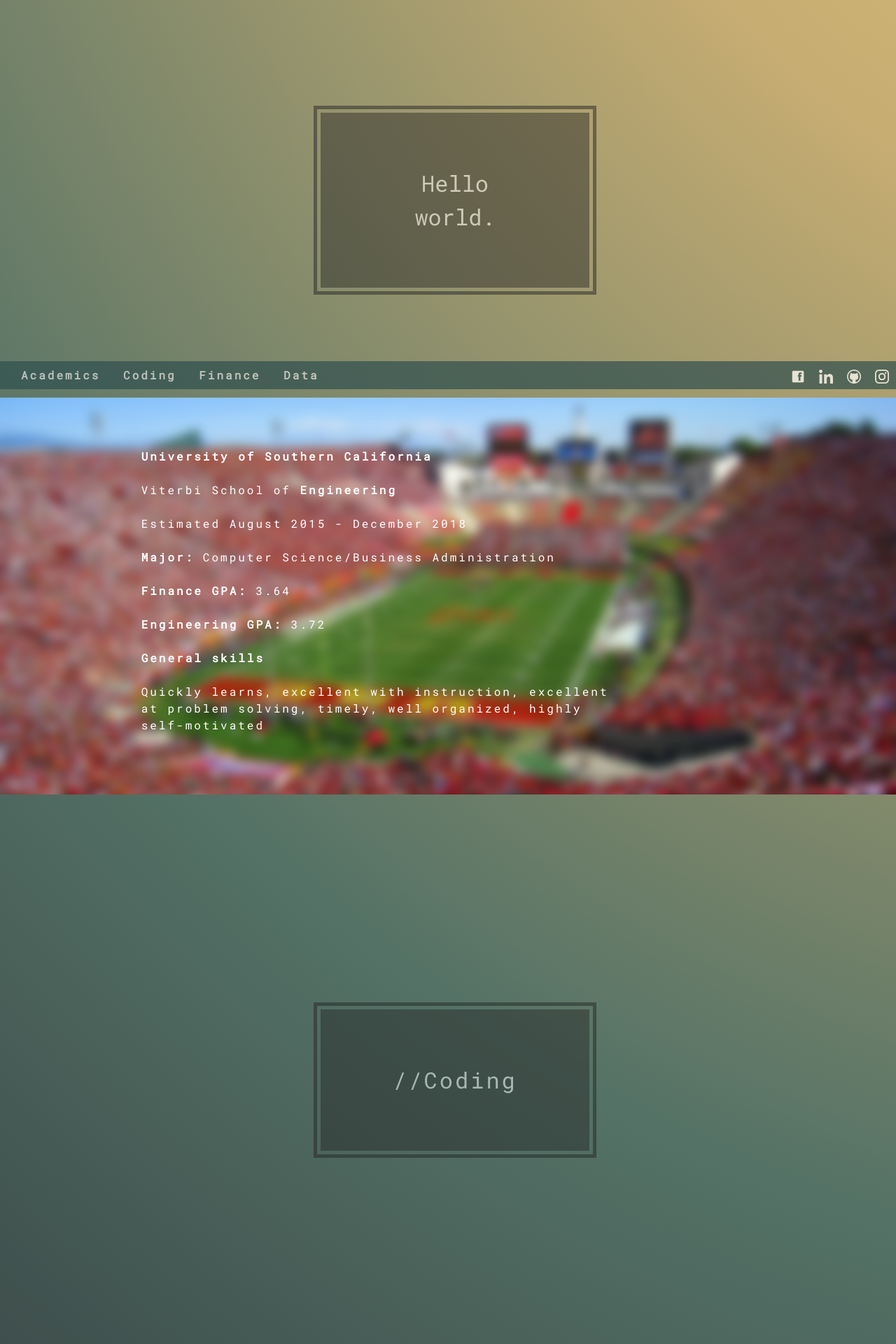
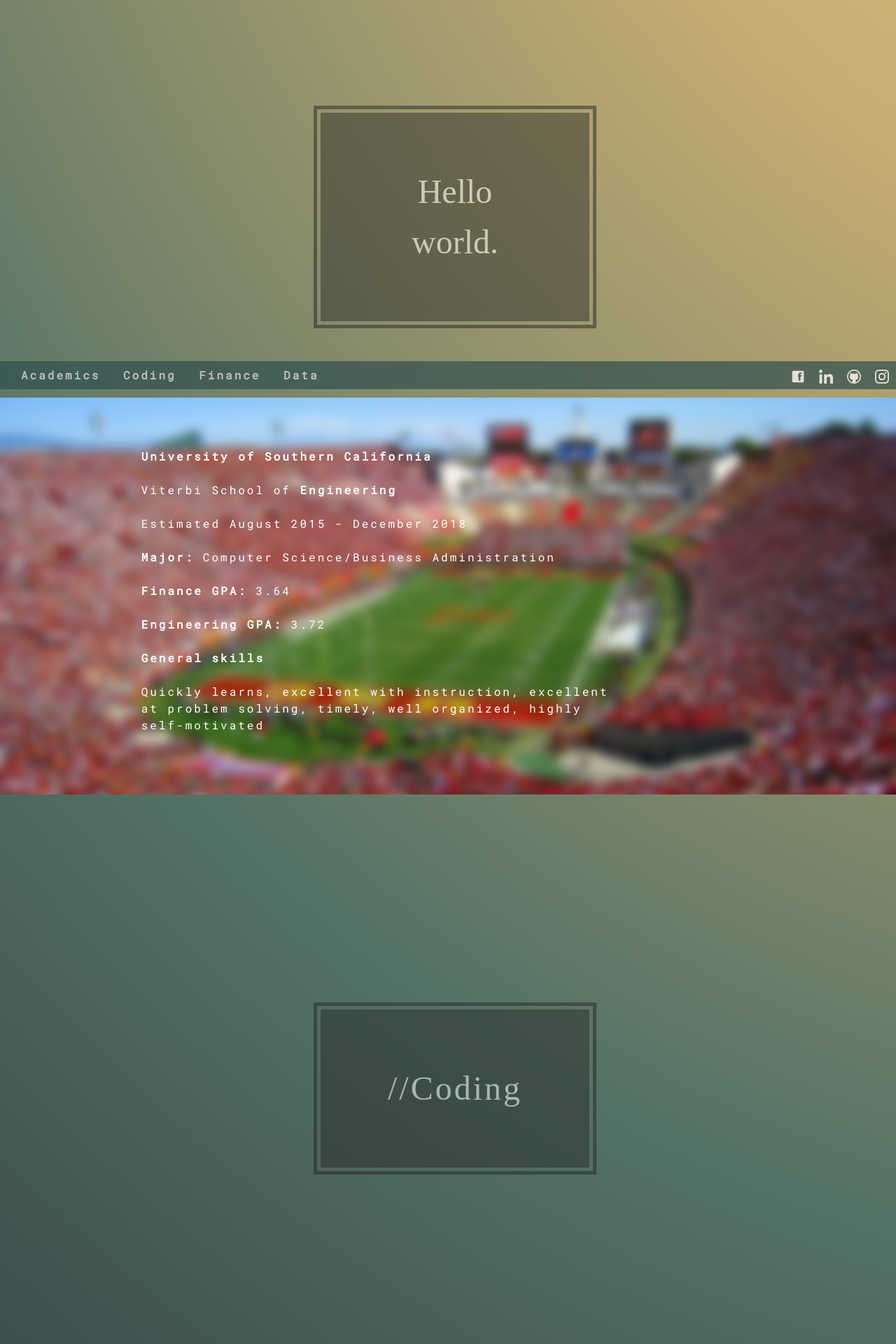
Before and after one commit to nmits/nmits.github.io, a Jekyll site: the page built from index.html, in a window 1280 px wide. Shown: the part 344-2264 px from the top of the page at 70% size. Built offline with Jekyll 4.4.1, drawn with Linux system fonts in a browser that asks for light colours; nearby versions of some CDN libraries; some web fonts are replaced; grey boxes are pictures that could not be loaded.

```diff
--- a/_includes/head.html
+++ b/_includes/head.html
@@ -7,6 +7,7 @@
   <meta name="description" content="{% if page.excerpt %}{{ page.excerpt | strip_html | strip_newlines | truncate: 160 }}{% else %}{{ site.description }}{% endif %}">
 
   <link href="https://fonts.googleapis.com/css?family=Roboto+Mono" rel="stylesheet">
+  <link href="https://fonts.googleapis.com/css?family=Kumar+One" rel="stylesheet">
 
   <link rel="stylesheet" href="{{ '/css/main.css' | prepend: site.baseurl }}">
   <link rel="canonical" href="{{ page.url | replace:'index.html','' | prepend: site.baseurl | prepend: site.url }}">
--- a/_sass/_layout.scss
+++ b/_sass/_layout.scss
@@ -99,6 +99,7 @@
 }
 
 .titles {
+    font-family: 'Kumar One', cursive;
     border: solid #252525 5px;
     padding: 5px;
     opacity: 0.5;
@@ -112,7 +113,7 @@
     color: #FFF;
     text-align: center;
     padding: 20%;
-    font-size: 32px;
+    font-size: 48px;
     font-weight: 400;
     background-color: #252525;
     background-color: rgba(37,37,37,0.9);
```
